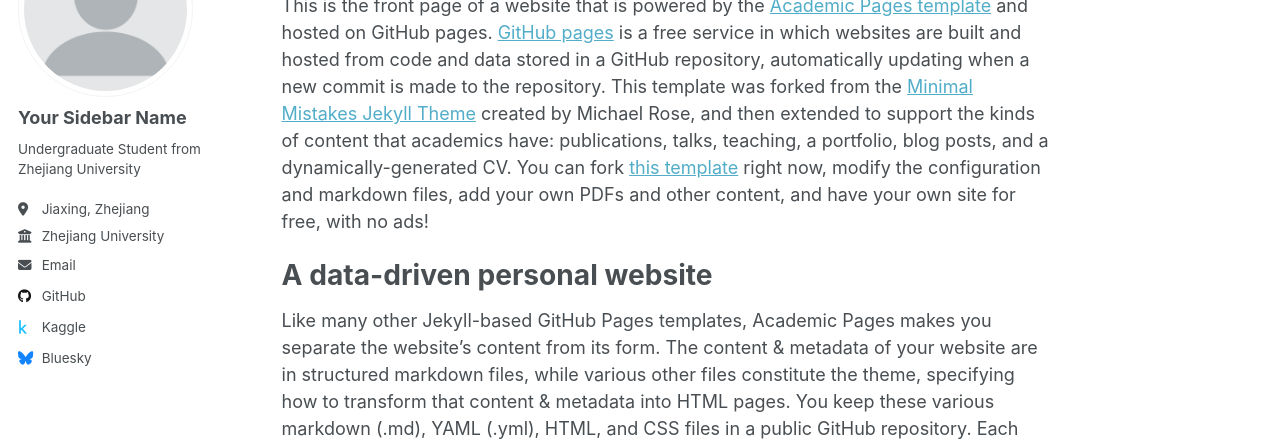
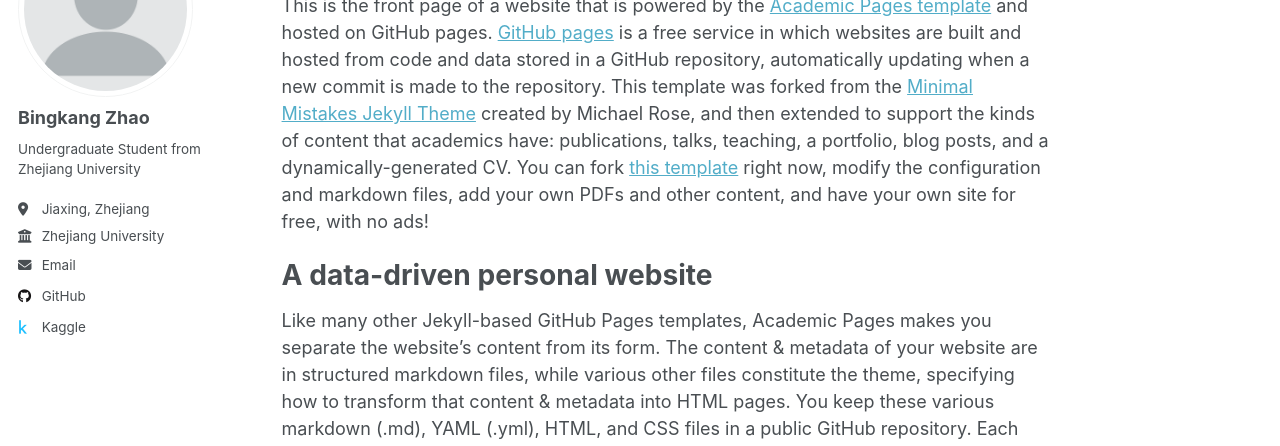
Before and after one commit to BiancoChiu/BiancoChiu.github.io, a Jekyll site: the page built from _pages/about.md, in a window 1280 px wide. Shown: the part 177-623 px from the top of the page. Built offline with Jekyll 4.4.1, drawn with Linux system fonts in a browser that asks for light colours.

Commit message:
Update _config.yml

```diff
--- a/_config.yml
+++ b/_config.yml
@@ -23,7 +23,7 @@ repository               : "BiancoChiu/BiancoChiu.github.io"
 author:
   # Biographic information
   avatar           : "profile.png"
-  name             : "Your Sidebar Name"
+  name             : "Bingkang Zhao"
   pronouns         : # example: "she/her"
   bio              : "Undergraduate Student from Zhejiang University"
   location         : "Jiaxing, Zhejiang"
@@ -51,7 +51,7 @@ author:
   # stackoverflow    : # User number or user number and name (i.e., use "1" or "1/jeff-atwood")
 
   # Social media
-  bluesky          : "bsky.app" # Replace this with you Bluesky username
+  # bluesky          : "bsky.app" # Replace this with you Bluesky username
   facebook         : # Username
   flickr           : # Username
   foursquare       : # Username
```
